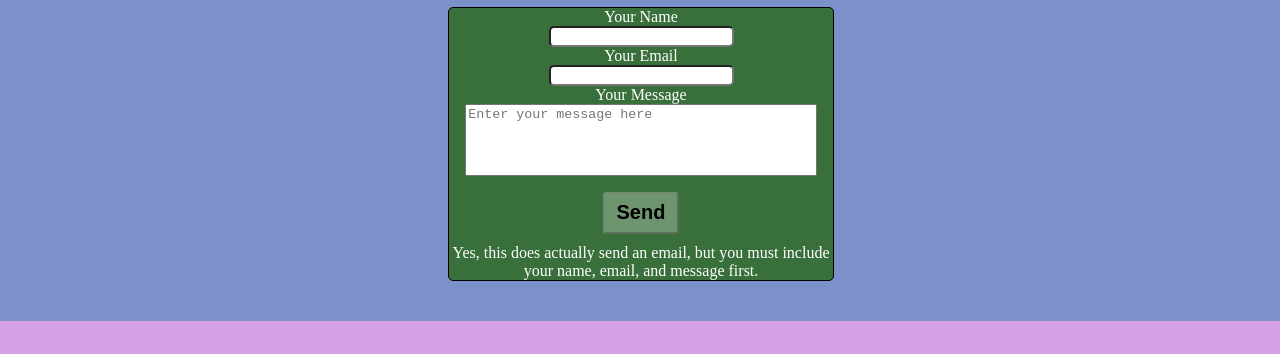
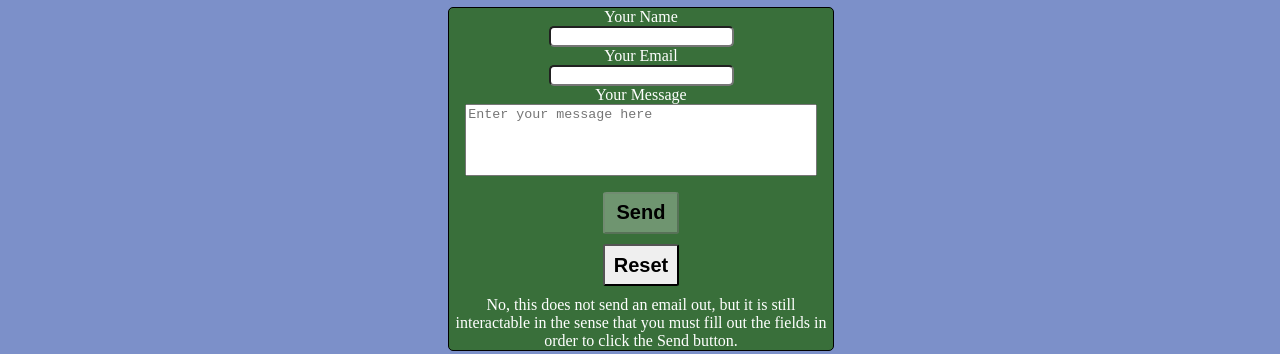
Before and after one commit to RayChen29/WebDevProject, a plain HTML site: page contact/contact.html in a window 1280 px wide. Shown: the part 173-527 px from the top of the page. Drawn offline with Linux system fonts and the light colour scheme.

Commit message:
Removed email send functionality, added reset

```diff
--- a/contact/contact.css
+++ b/contact/contact.css
@@ -36,6 +36,7 @@ input[class$="input"] {
 }
 
 .btn {
+  /* display: inline-block; */
   margin-bottom: 10px;
   width: 20%;
   padding-top: 2%;
--- a/contact/contact.html
+++ b/contact/contact.html
@@ -31,11 +31,7 @@
       <div class="contact-container">
         <h1>Got Questions or Comments? Contact Me!</h1>
         <div class="form-box">
-          <form
-            action="https://formsubmit.co/6dc45474a181750acebcec8aac36a7b2"
-            method="POST"
-            class="the-form"
-          >
+          <form action=" " class="the-form">
             <div class="contact-card">
               <label for="name">Your Name</label>
               <input
@@ -67,9 +63,11 @@
               ></textarea>
             </div>
             <button type="submit" class="btn" disabled>Send</button>
+            <button type="reset" class="btn">Reset</button>
             <span class="disclaimer">
-              Yes, this does actually send an email, but you must include your
-              name, email, and message first.
+              No, this does not send an email out, but it is still interactable
+              in the sense that you must fill out the fields in order to click
+              the Send button.
             </span>
           </form>
         </div>
```
